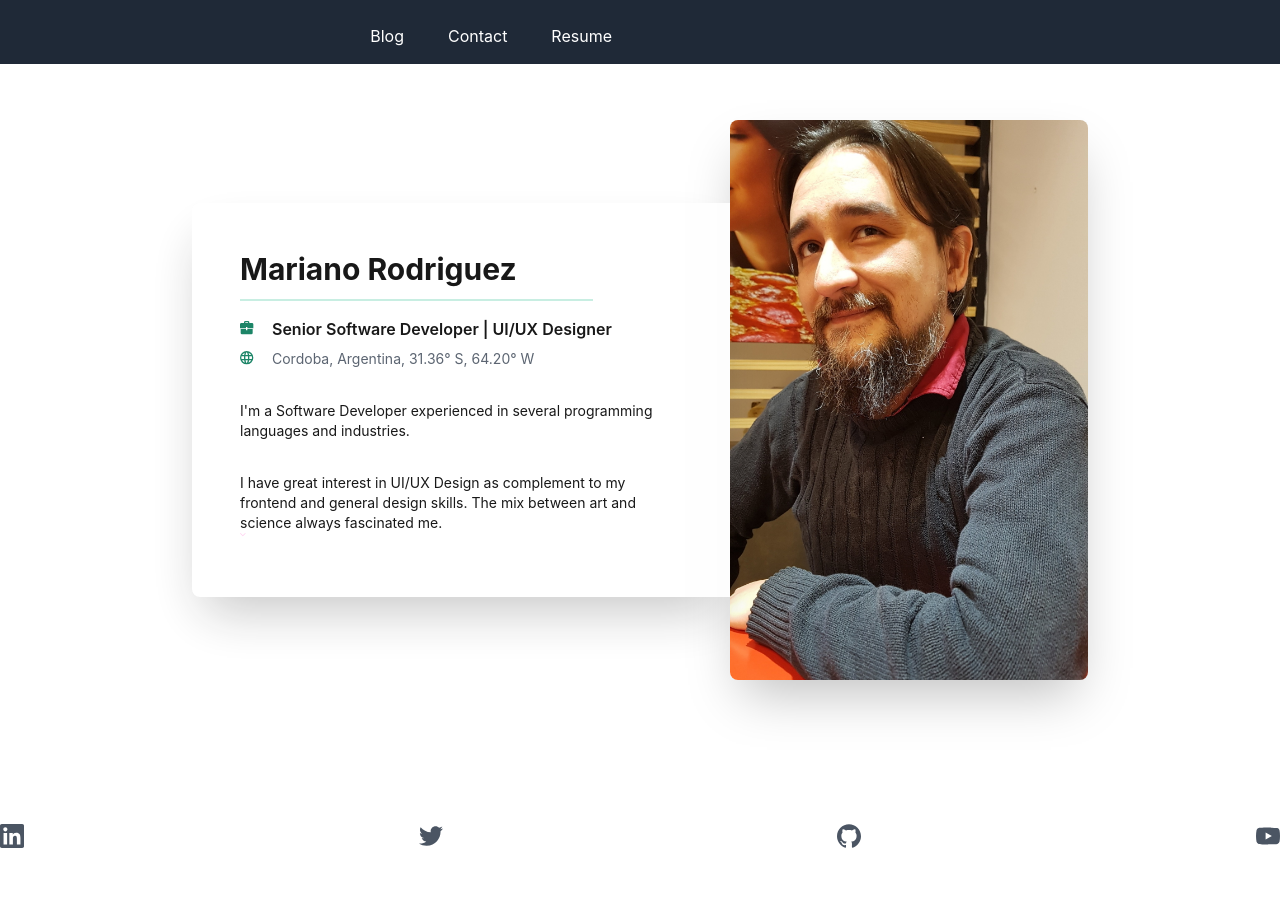
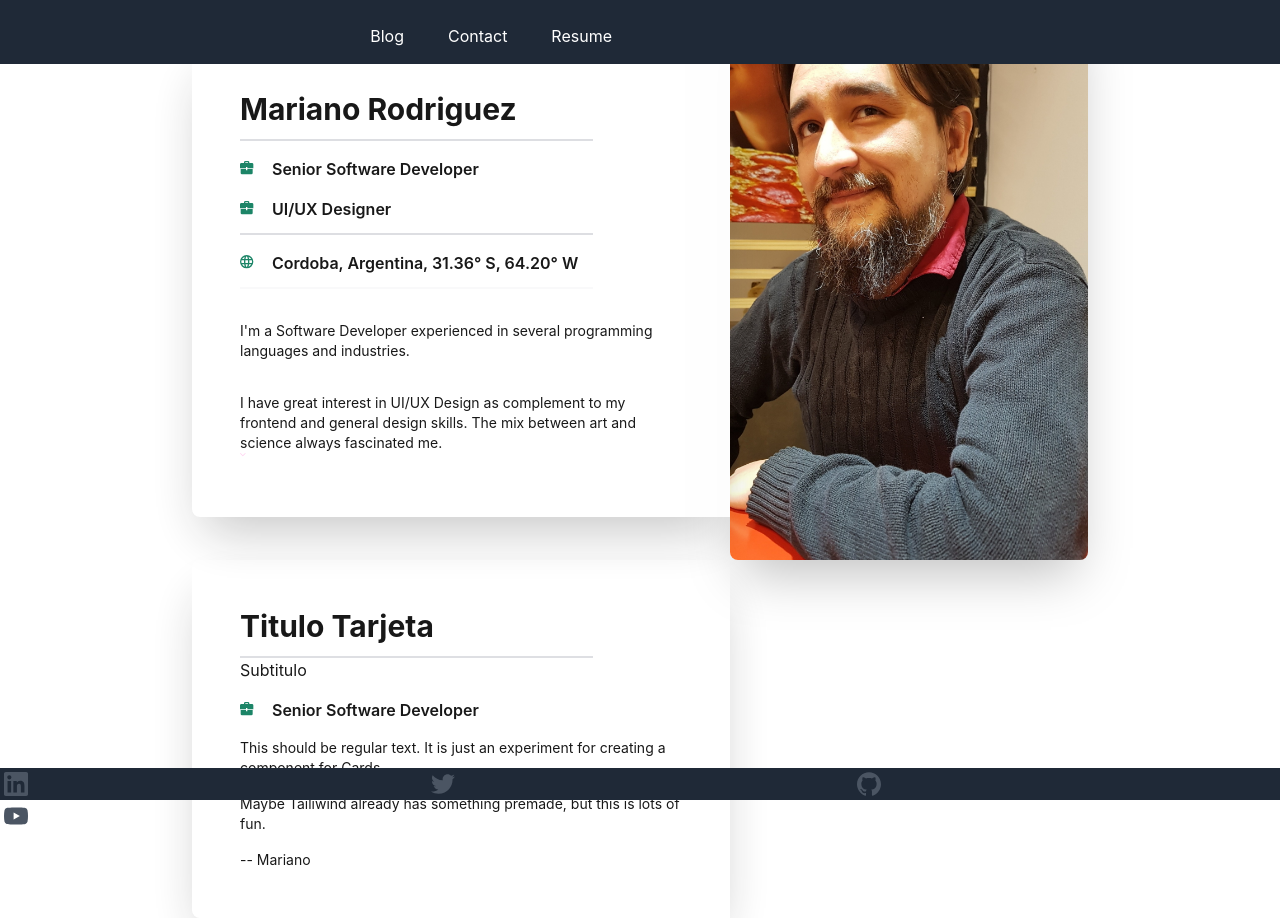
Before and after one commit to Konigstiger/mrodriguez.ar, a React (Create React App) app in the folder home/: page / in a window 1280 px wide. Before the commit the page ends 848 px from the top, so only its background shows below. Built offline with nearby package versions, Linux system fonts and the light colour scheme.

Commit message:
Several improvements

```diff
--- a/home/src/App.tsx
+++ b/home/src/App.tsx
@@ -1,21 +1,20 @@
-// import React from 'react';
-// import './App.css';
+import React from 'react';
+import './App.css';
 
 // TODO: Add these components
 import Header from './components/Header';
 import Home from './components/Home';
 import Footer from './components/Footer';
 
-function App() {
+const App: React.FC = () => {
+
   return (
     <div className="App">
-      <header className="App-header">
         <Header />
         <Home />
         <Footer />
-      </header>
     </div>
   );
-}
+};
 
 export default App;
--- a/home/src/components/Footer.tsx
+++ b/home/src/components/Footer.tsx
@@ -1,10 +1,15 @@
-// import React from 'react';
+import React from 'react';
 // import './Footer.css';
 
+const Footer: React.FC = () => {
+    return (
+        <div className="bg-gray-800 p-1 mt-2 fixed w-full z-10 bottom-0">
+            {/* i should touch here . sacar divs. */}
+            {/* <div className="mt-6 pb-16 lg:pb-0 w-4/5 lg:w-full relative flex flex-wrap items-center justify-between"> */}
+            <div className="grid grid-cols-3 gap-2 place-content-between h-6">
 
-function Footer() {
-    return (
-        <div className="mt-6 pb-16 lg:pb-0 w-4/5 lg:w-full mx-auto flex flex-wrap items-center justify-between">
+
+
                 <a className="link" href="https://ar.linkedin.com/in/rodriguezmariano" data-tippy-content="LinkedIn">
 
                     <svg className="h-6 fill-current text-gray-600 hover:text-green-700" role="img" viewBox="0 0 24 24"
@@ -14,6 +19,7 @@ function Footer() {
                             d="M20.447 20.452h-3.554v-5.569c0-1.328-.027-3.037-1.852-3.037-1.853 0-2.136 1.445-2.136 2.939v5.667H9.351V9h3.414v1.561h.046c.477-.9 1.637-1.85 3.37-1.85 3.601 0 4.267 2.37 4.267 5.455v6.286zM5.337 7.433c-1.144 0-2.063-.926-2.063-2.065 0-1.138.92-2.063 2.063-2.063 1.14 0 2.064.925 2.064 2.063 0 1.139-.925 2.065-2.064 2.065zm1.782 13.019H3.555V9h3.564v11.452zM22.225 0H1.771C.792 0 0 .774 0 1.729v20.542C0 23.227.792 24 1.771 24h20.451C23.2 24 24 23.227 24 22.271V1.729C24 .774 23.2 0 22.222 0h.003z" />
                     </svg>
                 </a>
+
                 <a className="link" href="https://twitter.com/merodriguez81" data-tippy-content="Twitter"><svg
                     className="h-6 fill-current text-gray-600 hover:text-green-700" role="img" viewBox="0 0 24 24"
                     xmlns="http://www.w3.org/2000/svg">
@@ -36,6 +42,7 @@ function Footer() {
                             d="M23.495 6.205a3.007 3.007 0 0 0-2.088-2.088c-1.87-.501-9.396-.501-9.396-.501s-7.507-.01-9.396.501A3.007 3.007 0 0 0 .527 6.205a31.247 31.247 0 0 0-.522 5.805 31.247 31.247 0 0 0 .522 5.783 3.007 3.007 0 0 0 2.088 2.088c1.868.502 9.396.502 9.396.502s7.506 0 9.396-.502a3.007 3.007 0 0 0 2.088-2.088 31.247 31.247 0 0 0 .5-5.783 31.247 31.247 0 0 0-.5-5.805zM9.609 15.601V8.408l6.264 3.602z" />
                     </svg></a>
             </div>
+        </div>
     );
 }
 
--- a/home/src/components/Header.tsx
+++ b/home/src/components/Header.tsx
@@ -1,7 +1,7 @@
 // import './Header.css';
 // import Logo from "../images/logo.svg";
 
-function Header() {
+const Header: React.FC = () => {
   return (
 	<nav className="bg-gray-800 p-2 mt-0 fixed w-full z-10 top-0">
 		<div className="container mx-auto flex flex-wrap items-center">
--- a/home/src/components/Home.tsx
+++ b/home/src/components/Home.tsx
@@ -20,27 +20,46 @@ function Home() {
                 <div className="p-4 md:p-12 text-center lg:text-left">
                     {/* Image for mobile view */}
                     <div className="block lg:hidden rounded-full shadow-xl mx-auto -mt-16 h-48 w-48 bg-cover bg-center"
-                        style={{ backgroundImage:`url(${portrait})` }}></div>
+                        style={{ backgroundImage: `url(${portrait})` }}></div>
 
                     <h1 className="text-3xl font-bold pt-8 lg:pt-0">Mariano Rodriguez</h1>
-                    <div className="mx-auto lg:mx-0 w-4/5 pt-3 border-b-2 border-green-500 opacity-25"></div>
+
+                    {/* Classy divider */}
+                    <div className="mx-auto lg:mx-0 w-4/5 pt-3 border-b-2 border-gray-500 opacity-25"></div>
+
                     <p className="pt-4 text-base font-semibold flex items-center justify-center lg:justify-start">
                         <svg className="h-4 fill-current text-green-700 pr-4" xmlns="http://www.w3.org/2000/svg"
                             viewBox="0 0 24 24">
                             <path
                                 d="M9 12H1v6a2 2 0 0 0 2 2h14a2 2 0 0 0 2-2v-6h-8v2H9v-2zm0-1H0V5c0-1.1.9-2 2-2h4V2a2 2 0 0 1 2-2h4a2 2 0 0 1 2 2v1h4a2 2 0 0 1 2 2v6h-9V9H9v2zm3-8V2H8v1h4z" />
-                        </svg>Senior Software Developer | UI/UX Designer</p>
+                        </svg>Senior Software Developer</p>
 
-                    <p className="pt-2 text-gray-600 text-xs lg:text-sm flex items-center justify-center lg:justify-start"><svg
+                    <p className="pt-4 text-base font-semibold flex items-center justify-center lg:justify-start">
+                        <svg className="h-4 fill-current text-green-700 pr-4" xmlns="http://www.w3.org/2000/svg"
+                            viewBox="0 0 24 24">
+                            <path
+                                d="M9 12H1v6a2 2 0 0 0 2 2h14a2 2 0 0 0 2-2v-6h-8v2H9v-2zm0-1H0V5c0-1.1.9-2 2-2h4V2a2 2 0 0 1 2-2h4a2 2 0 0 1 2 2v1h4a2 2 0 0 1 2 2v6h-9V9H9v2zm3-8V2H8v1h4z" />
+                        </svg>UI/UX Designer</p>
+
+                    <div className="mx-auto lg:mx-0 w-4/5 pt-3 border-b-2 border-gray-500 opacity-25"></div>
+
+
+                    <p className="pt-4 text-base font-semibold flex items-center justify-center lg:justify-start"><svg
                         className="h-4 fill-current text-green-700 pr-4" xmlns="http://www.w3.org/2000/svg"
                         viewBox="0 0 24 24">
                         <path
                             d="M10 20a10 10 0 1 1 0-20 10 10 0 0 1 0 20zm7.75-8a8.01 8.01 0 0 0 0-4h-3.82a28.81 28.81 0 0 1 0 4h3.82zm-.82 2h-3.22a14.44 14.44 0 0 1-.95 3.51A8.03 8.03 0 0 0 16.93 14zm-8.85-2h3.84a24.61 24.61 0 0 0 0-4H8.08a24.61 24.61 0 0 0 0 4zm.25 2c.41 2.4 1.13 4 1.67 4s1.26-1.6 1.67-4H8.33zm-6.08-2h3.82a28.81 28.81 0 0 1 0-4H2.25a8.01 8.01 0 0 0 0 4zm.82 2a8.03 8.03 0 0 0 4.17 3.51c-.42-.96-.74-2.16-.95-3.51H3.07zm13.86-8a8.03 8.03 0 0 0-4.17-3.51c.42.96.74 2.16.95 3.51h3.22zm-8.6 0h3.34c-.41-2.4-1.13-4-1.67-4S8.74 3.6 8.33 6zM3.07 6h3.22c.2-1.35.53-2.55.95-3.51A8.03 8.03 0 0 0 3.07 6z" />
                     </svg>Cordoba, Argentina, 31.36° S, 64.20° W</p>
+
+                    <div className="mx-auto lg:mx-0 w-4/5 pt-3 border-b-2 border-gray-200 opacity-25"></div>
+
+
                     <p className="pt-8 text-sm">I'm a Software Developer experienced in several programming languages and industries.</p>
                     <p className="pt-8 text-sm">I have great interest in UI/UX Design as complement to my frontend and general design skills. The mix between art and science always fascinated me.</p>
 
-                    <svg xmlns="http://www.w3.org/2000/svg" width="16" height="16" fill="none" viewBox="0 0 16 16"><path fill="#FFCCEE" d="M.471 0L0 .471 2.828 3.3 5.657.47 5.185 0 2.828 2.357.471 0z"></path></svg>
+                    <svg xmlns="http://www.w3.org/2000/svg" width="16" height="16"
+                        fill="none"
+                        viewBox="0 0 16 16"><path fill="#FFCCEE" d="M.471 0L0 .471 2.828 3.3 5.657.47 5.185 0 2.828 2.357.471 0z"></path></svg>
 
                 </div>
             </div>
@@ -51,8 +70,35 @@ function Home() {
                 <img src={largePortrait} alt="mr" className="rounded-none lg:rounded-lg shadow-2xl hidden lg:block" />
             </div>
 
+            {/* esto se podria transformar en un lindo componente, para usar en tipo posts */}
+            <div id="card "
+                className="w-full lg:w-3/5 rounded-lg lg:rounded-l-lg lg:rounded-r-none shadow-2xl bg-red opacity-90 mx-6 lg:mx-0">
+                <div className="p-4 md:p-12 text-center lg:text-left">
+                    {/* Image for mobile view */}
+                    <div className="block lg:hidden rounded-full shadow-xl mx-auto -mt-16 h-48 w-48 bg-cover bg-center"
+                        style={{ backgroundImage: `url(${portrait})` }}></div>
+
+                    <h1 className="text-3xl font-bold pt-8 lg:pt-0">Titulo Tarjeta</h1>
+
+                    {/* Classy divider */}
+                    <div className="mx-auto lg:mx-0 w-4/5 pt-3 border-b-2 border-gray-500 opacity-25"></div>
+
+                    <p>Subtitulo</p>
+
+                    <p className="pt-4 text-base font-semibold flex items-center justify-center lg:justify-start">
+                        <svg className="h-4 fill-current text-green-700 pr-4" xmlns="http://www.w3.org/2000/svg"
+                            viewBox="0 0 24 24">
+                            <path
+                                d="M9 12H1v6a2 2 0 0 0 2 2h14a2 2 0 0 0 2-2v-6h-8v2H9v-2zm0-1H0V5c0-1.1.9-2 2-2h4V2a2 2 0 0 1 2-2h4a2 2 0 0 1 2 2v1h4a2 2 0 0 1 2 2v6h-9V9H9v2zm3-8V2H8v1h4z" />
+                        </svg>Senior Software Developer</p>
+
+                        <p className="pt-4 text-sm">This should be regular text. It is just an experiment for creating a component for Cards.</p>
+                        <p className="pt-4 text-sm">Maybe Tailiwind already has something premade, but this is lots of fun.</p>
+                        <p className="pt-4 text-sm">-- Mariano</p>
+
+                </div>
+            </div>
         </div>
-
 
     );
 }
```
Also changed, not shown: home/package.json (+6 -6 lines). Lines whose indentation alone changed are shown as unchanged.
